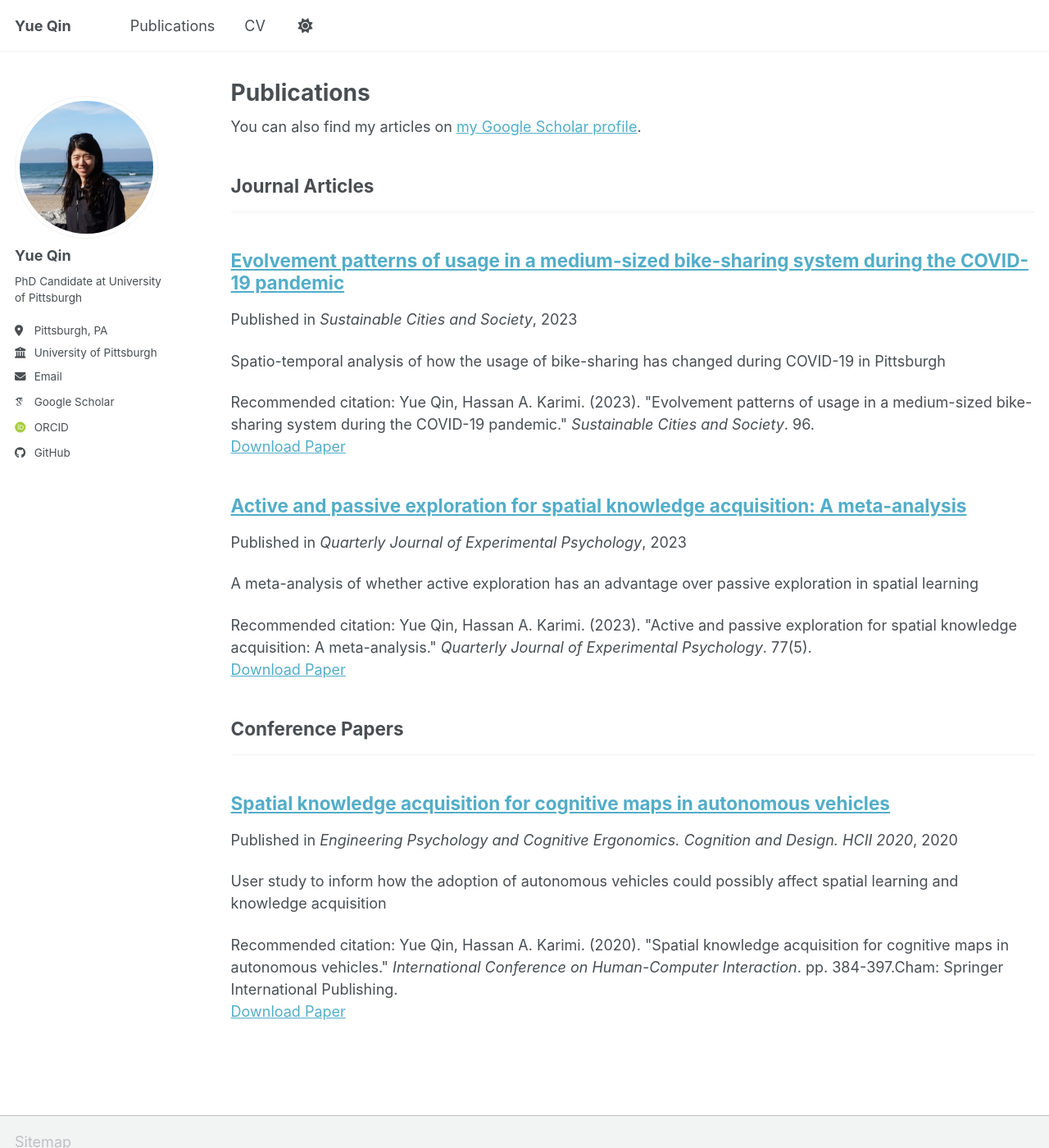
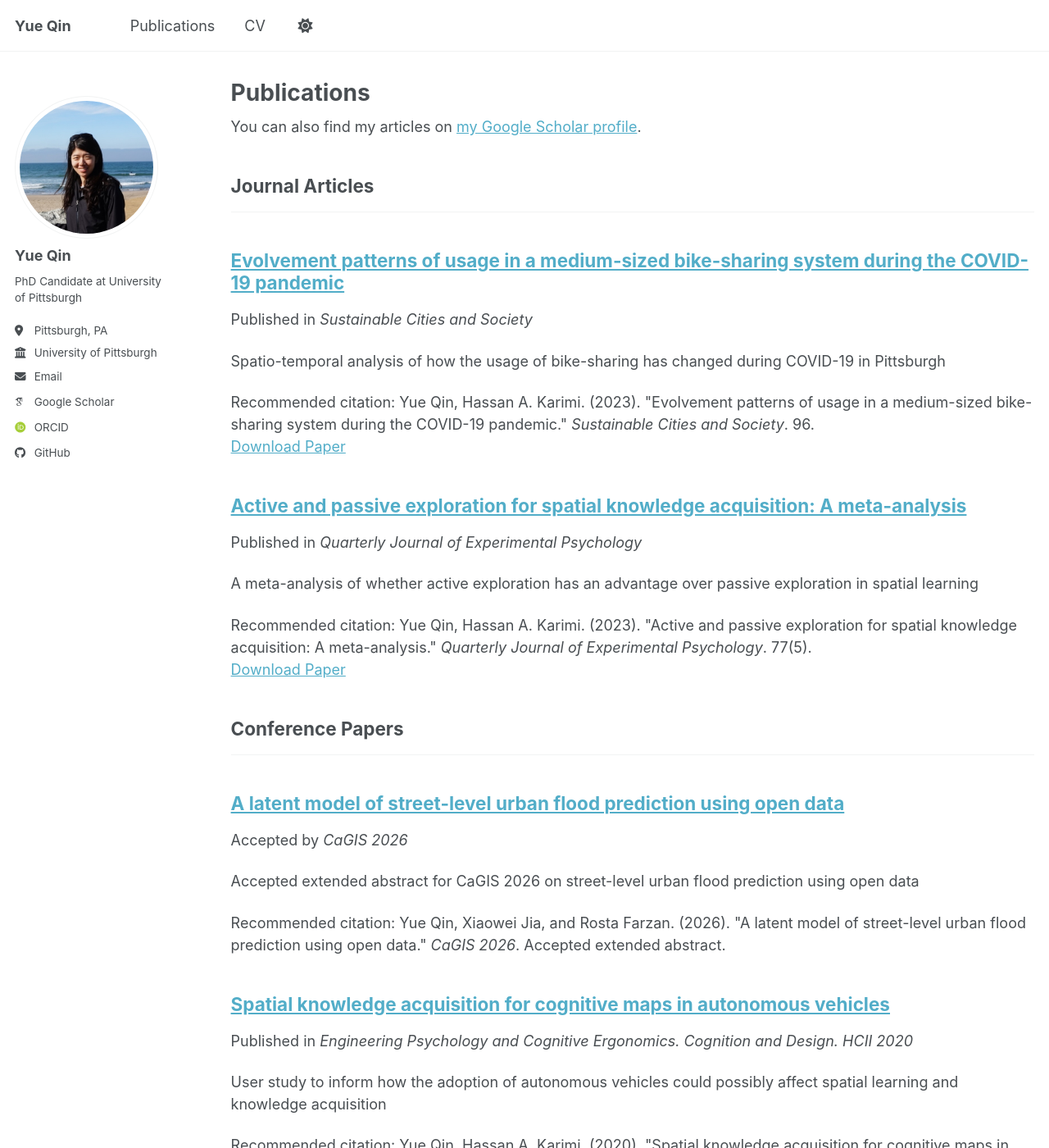
Before and after one commit to yueq-516/yueq-516.github.io, a Jekyll site: the page built from _pages/publications.html, in a window 1280 px wide and 1400 px high. Shown: the whole window at 82% size. Built offline with Jekyll 4.4.1, drawn with Linux system fonts in a browser that asks for light colours; some web fonts are replaced; a script bundle is joined from its source files by our own code; library files that are not in the unit come from our copies.

Commit message:
Update publication display wording

```diff
--- a/_includes/archive-single.html
+++ b/_includes/archive-single.html
@@ -41,7 +41,7 @@
         {% if post.collection == 'teaching' %}
           <p> {{ post.type }}, <i>{{ post.venue }}</i>, {{ post.date | default: "1900-01-01" | date: "%Y" }} </p>
         {% elsif post.collection == 'publications' %}
-          <p>Published in <i>{{ post.venue }}</i>, {{ post.date | default: "1900-01-01" | date: "%Y" }} </p>
+          <p>{% if post.type %}{{ post.type }} {% else %}Published in {% endif %}<i>{{ post.venue }}</i></p>
         {% elsif post.date %}
          <p class="page__date"><strong><i class="fa fa-fw fa-calendar" aria-hidden="true"></i> {{ site.data.ui-text[site.locale].date_label | default: "Published:" }}</strong> <time datetime="{{ post.date | default: "1900-01-01" | date_to_xmlschema }}">{{ post.date | default: "1900-01-01" | date: "%B %d, %Y" }}</time></p>
         {% endif %}
--- a/_layouts/single.html
+++ b/_layouts/single.html
@@ -37,7 +37,7 @@ layout: default
         {% if page.collection == 'teaching' %}
           <p> {{ page.type }}, <i>{{ page.venue }}</i>, {{ page.date | default: "1900-01-01" | date: "%Y" }} </p>
         {% elsif page.venue and page.date %}
-          <p>Published in <i>{{ page.venue }}</i>, {{ page.date | default: "1900-01-01" | date: "%Y" }} </p>
+          <p>{% if page.type %}{{ page.type }} {% else %}Published in {% endif %}<i>{{ page.venue }}</i></p>
         {% elsif page.date %}
           <p class="page__date"><strong><i class="fa fa-fw fa-calendar" aria-hidden="true"></i> {{ site.data.ui-text[site.locale].date_label | default: "Published:" }}</strong> <time datetime="{{ page.date | date_to_xmlschema }}">{{ page.date | default: "1900-01-01" | date: "%B %d, %Y" }}</time></p>
         {% endif %}
--- /dev/null
+++ b/_publications/2026-cagis-urban-flood-prediction.md
@@ -0,0 +1,13 @@
+---
+title: "A latent model of street-level urban flood prediction using open data"
+collection: publications
+category: conferences
+type: "Accepted by"
+permalink: /publication/2026-cagis-urban-flood-prediction
+excerpt: 'Accepted extended abstract for CaGIS 2026 on street-level urban flood prediction using open data'
+date: 2026-05-15
+venue: 'CaGIS 2026'
+citation: 'Yue Qin, Xiaowei Jia, and Rosta Farzan. (2026). "A latent model of street-level urban flood prediction using open data." <i>CaGIS 2026</i>. Accepted extended abstract.'
+---
+
+Accepted extended abstract for CaGIS 2026.
```
